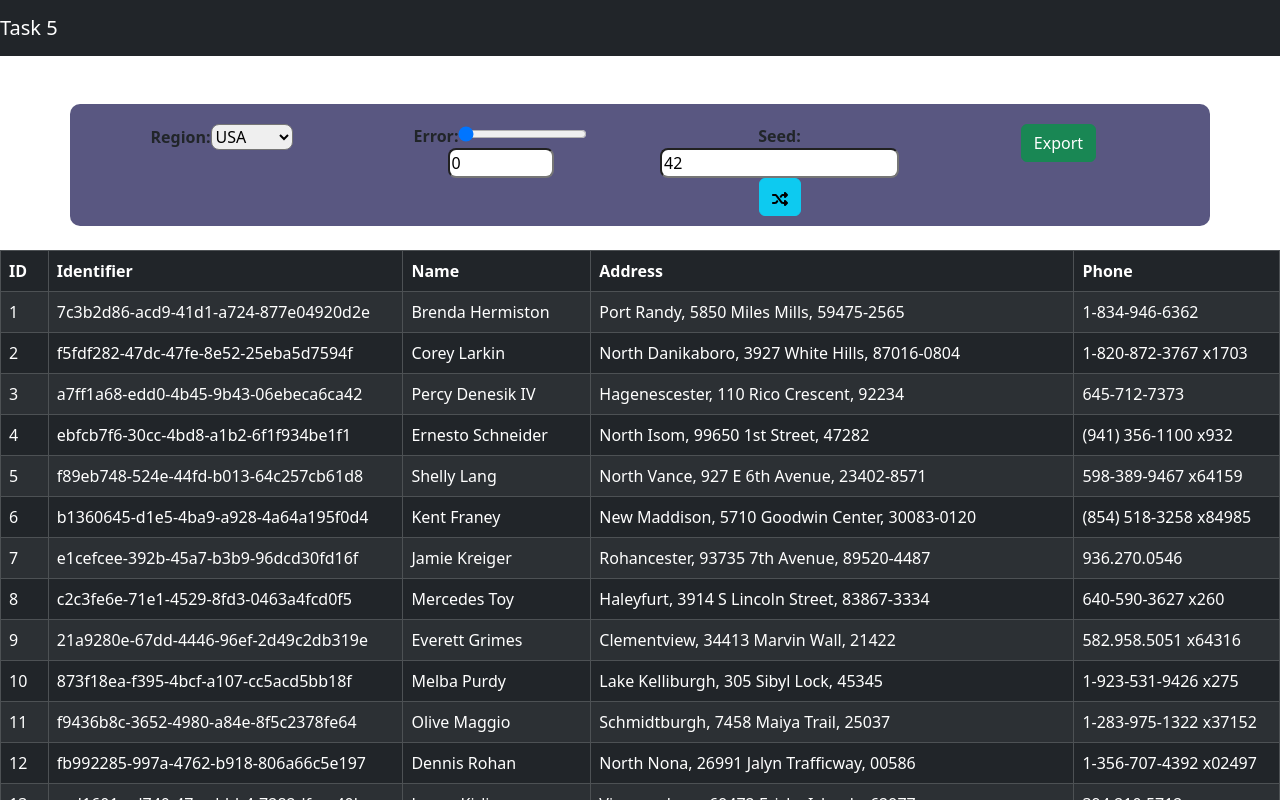
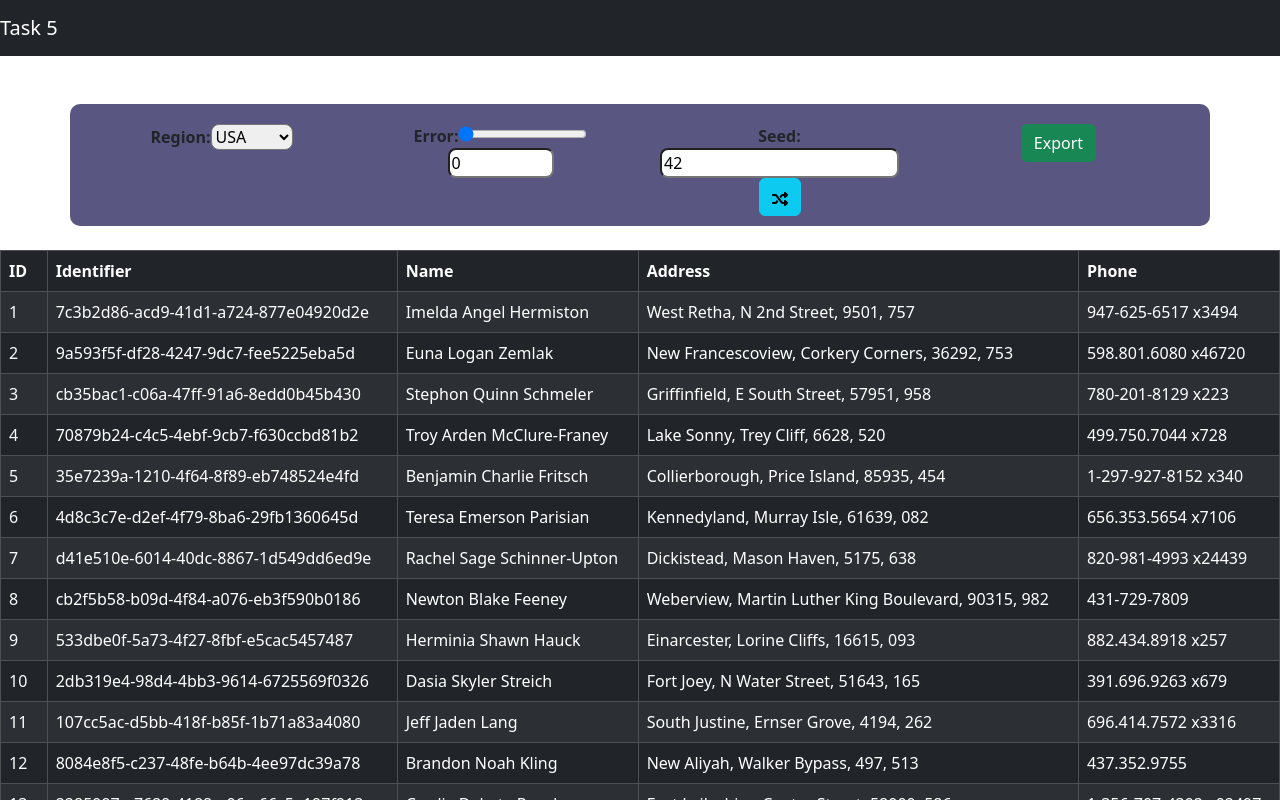
Before and after one commit to TamalSarker777/itransition-internship-task5, a React (Create React App) app in the folder task5/: page / in a window 1280 px wide. Shown: the top 800 px of the page. Built offline with nearby package versions, Linux system fonts and the light colour scheme.

Commit message:
Update dataGenerators.js

```diff
--- a/task5/src/components/dataGenerators.js
+++ b/task5/src/components/dataGenerators.js
@@ -27,8 +27,10 @@ export const generateUserData = (region, seed, pageNumber) => {
   for (let i = 0; i < total_range; i++) {
     users.push({
       randomIdent: faker.string.uuid(),
-      name: faker.person.fullName(),
-      address: `${faker.location.city()}, ${faker.location.streetAddress()}, ${faker.location.zipCode()}`,
+      name: `${faker.person.firstName()} ${faker.person.middleName()} ${faker.person.lastName()}`,
+      address: `${faker.location.city()}, ${faker.location.street()}, ${faker.location.buildingNumber()}, ${faker.string.numeric(
+        { length: 3 }
+      )}`,
       phone: faker.phone.number(),
     });
   }
```
